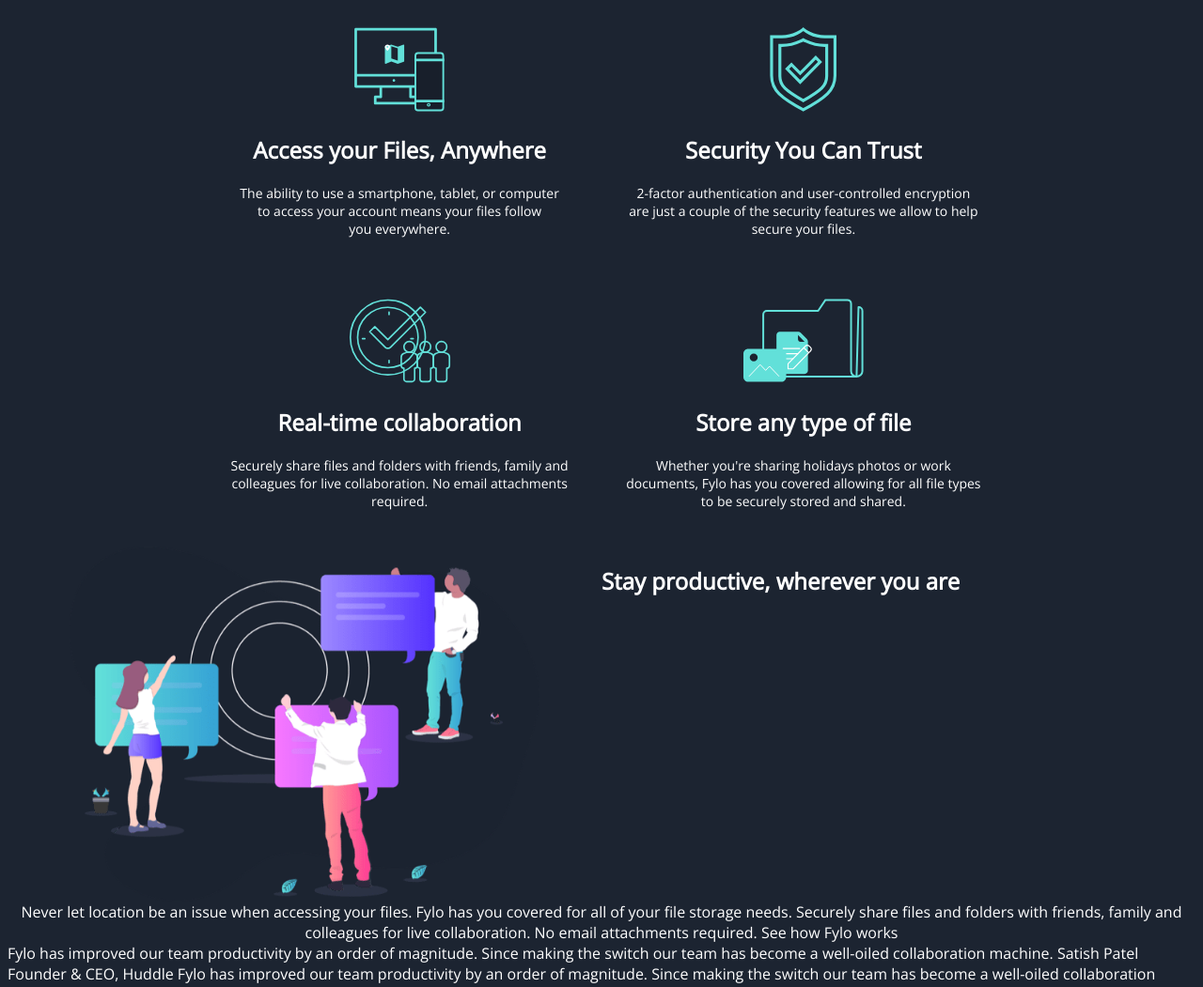
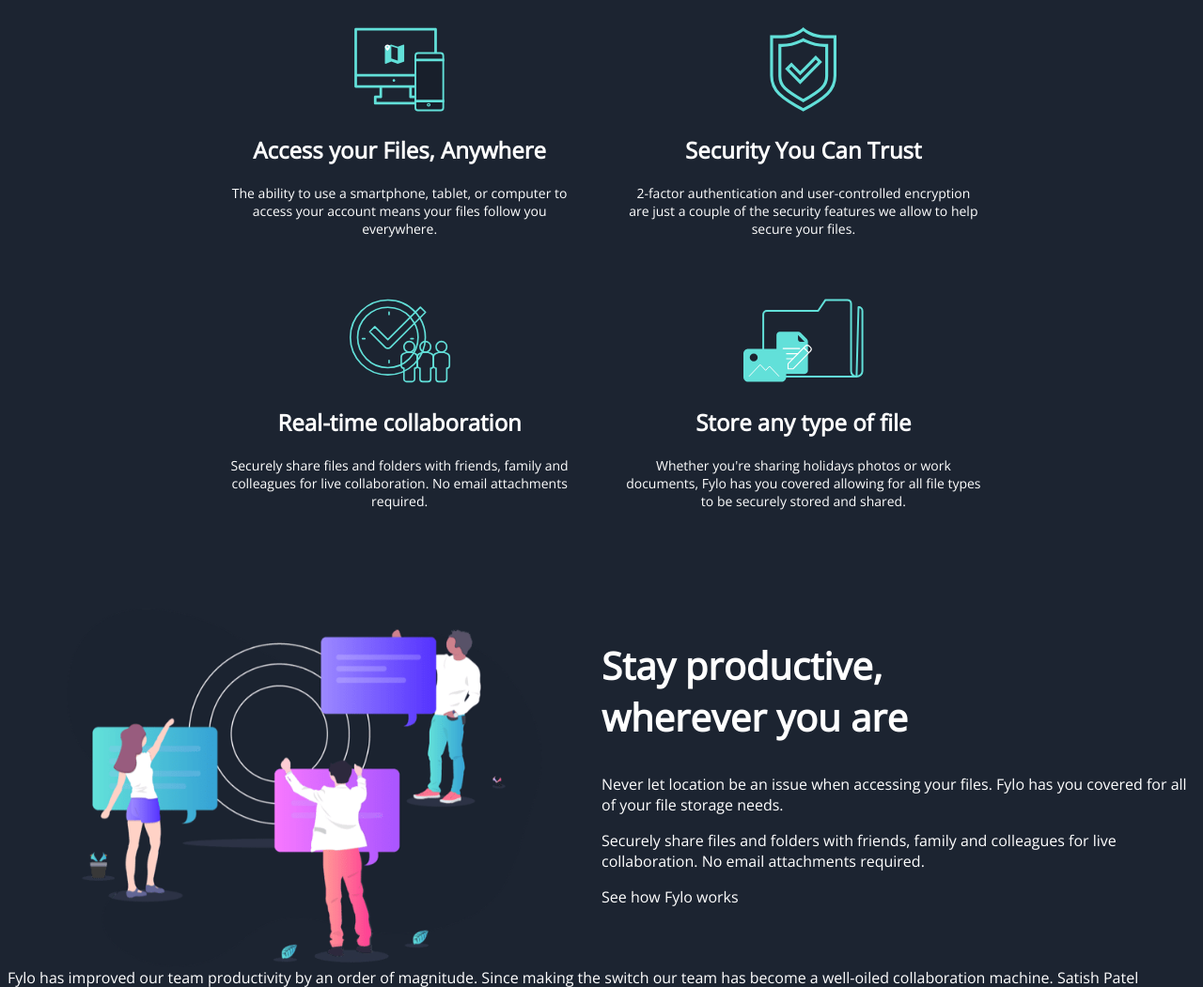
Before and after one commit to WeinpelKvin/FrontendChallenges, a plain HTML site: page index.html in a window 1280 px wide. Shown: the part 1113-2164 px from the top of the page at 94% size. Drawn offline with nearby package versions, Linux system fonts and the light colour scheme.

Commit message:
font changes

```diff
--- a/index.html
+++ b/index.html
@@ -52,8 +52,8 @@
         <strong>
           <h2>Access your Files, Anywhere</h2>
         </strong>
-        <p class="paragraph">The ability to use a smartphone, tablet, or computer<br> to access your account means your
-          files follow<br> you everywhere.</p>
+        <p class="paragraph">The ability to use a smartphone, tablet, or computer to access your account means your
+          files follow you everywhere.</p>
     </div>
 
     <div class="col-2">
@@ -94,26 +94,23 @@
         file types to be securely stored and shared.</p>
     </div>
   </section>
-
+  <br><br><br>
   <section class="container">
   <div class="col-3">
     <img
       class="center"
       src="images/illustration-stay-productive.png"
       height="auto"
-      width="500px;"
+      width="80%"
     />
   </div>
   <div class="col-3">
-    <h1>Stay productive, wherever you are</h1>
+    <h1 class="FlyoWorksTitle">Stay productive, <br>wherever you are</h1>
+    <p>Never let location be an issue when accessing your files. Fylo has you covered for all of your file storage needs.</p>
+    <p>Securely share files and folders with friends, family and colleagues for live collaboration. No email
+      attachments required.</p>
+    <p>See how Fylo works</p>
   </div>
-  Never let location be an issue when accessing your files. Fylo has you covered for all of your file
-  storage needs.
-
-  Securely share files and folders with friends, family and colleagues for live collaboration. No email
-  attachments required.
-
-  See how Fylo works
   </section>
 
   Fylo has improved our team productivity by an order of magnitude. Since making the switch our team has
--- a/style.css
+++ b/style.css
@@ -21,11 +21,13 @@
 
 .col-3{
     width:50%;
+    min-width: 30%;
     text-align: left;
 }
 
 .paragraph{
     font-size: 14px;
+    font-weight: 100;
 }
 
 .logo {
@@ -41,6 +43,9 @@ body {
 
 h2 {
     padding-bottom: 0px;
+}
+.FlyoWorksTitle{
+    font-size: 40px;
 }
 .attribution {
     font-size: 11px;
@@ -82,7 +87,7 @@ li {
     border: 1px solid red;
 }
 
-@media only screen and (max-width: 768px) {
+@media only screen and (max-width: 800px) {
     .col-2 {
       width: 80%;
       text-align: center;
```
